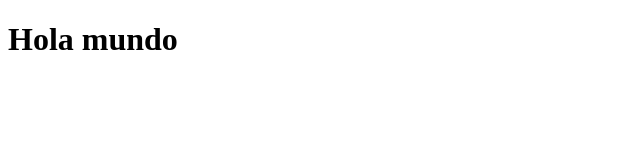
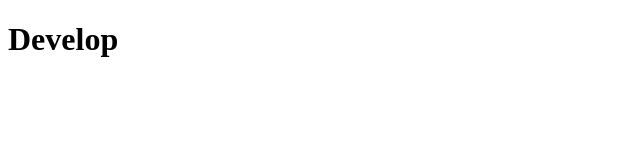
Before and after one commit to konkkeror/ui-wallet-angular, an Angular app: page / in a window 1280 px wide. Shown: the top 160 px of the page, without its empty margins (0-640 px from the left). Built offline with nearby package versions, Linux system fonts and the light colour scheme.

Commit message:
Nueva rama de desarrollo

```diff
--- a/src/app/app.component.html
+++ b/src/app/app.component.html
@@ -1,3 +1,3 @@
-<h1>Hola mundo</h1>
+<h1>Develop</h1>
 
 <router-outlet></router-outlet>
```
